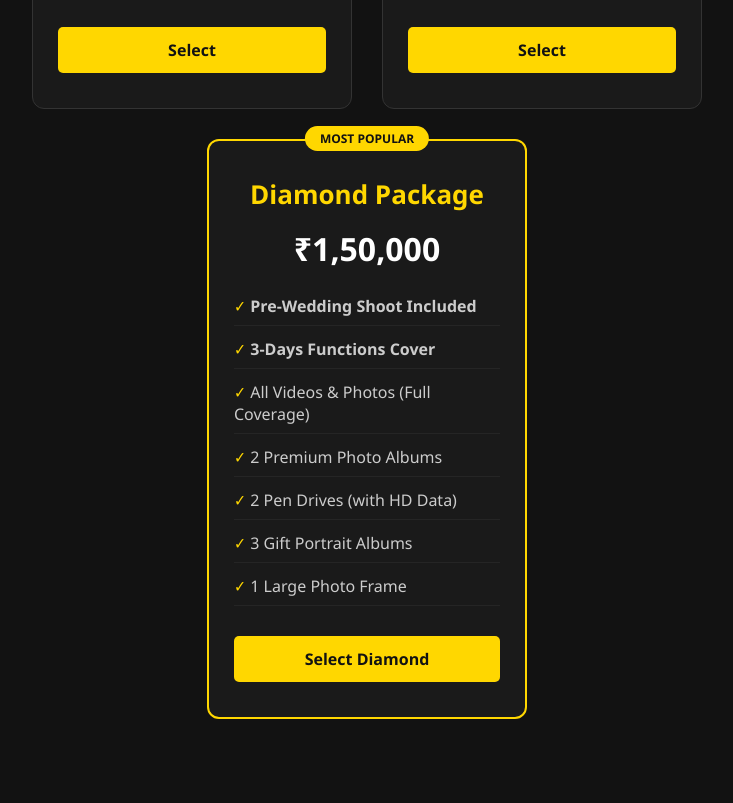
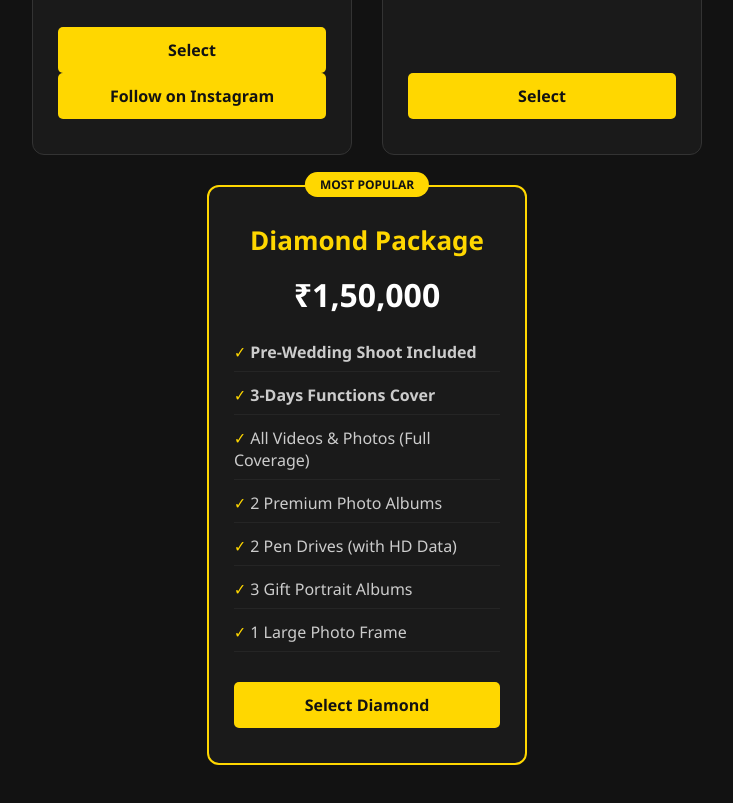
Before and after one commit to pkjasssingh-code/Singhphotography007, a plain HTML site: page index.html in a window 1280 px wide. Shown: the part 1890-2693 px from the top of the page, without its empty margins (273-1006 px from the left). Drawn offline with Linux system fonts and the light colour scheme.

Commit message:
Update index.html

```diff
--- a/index.html
+++ b/index.html
@@ -102,6 +102,7 @@
                     </ul>
                 </div>
                 <a href="#contact" class="btn">Select</a>
+                <a href="https://instagram.com/aapka-username" target="_blank" class="btn">Follow on Instagram</a>
             </div>
 
             <!-- Gold Package -->
```
